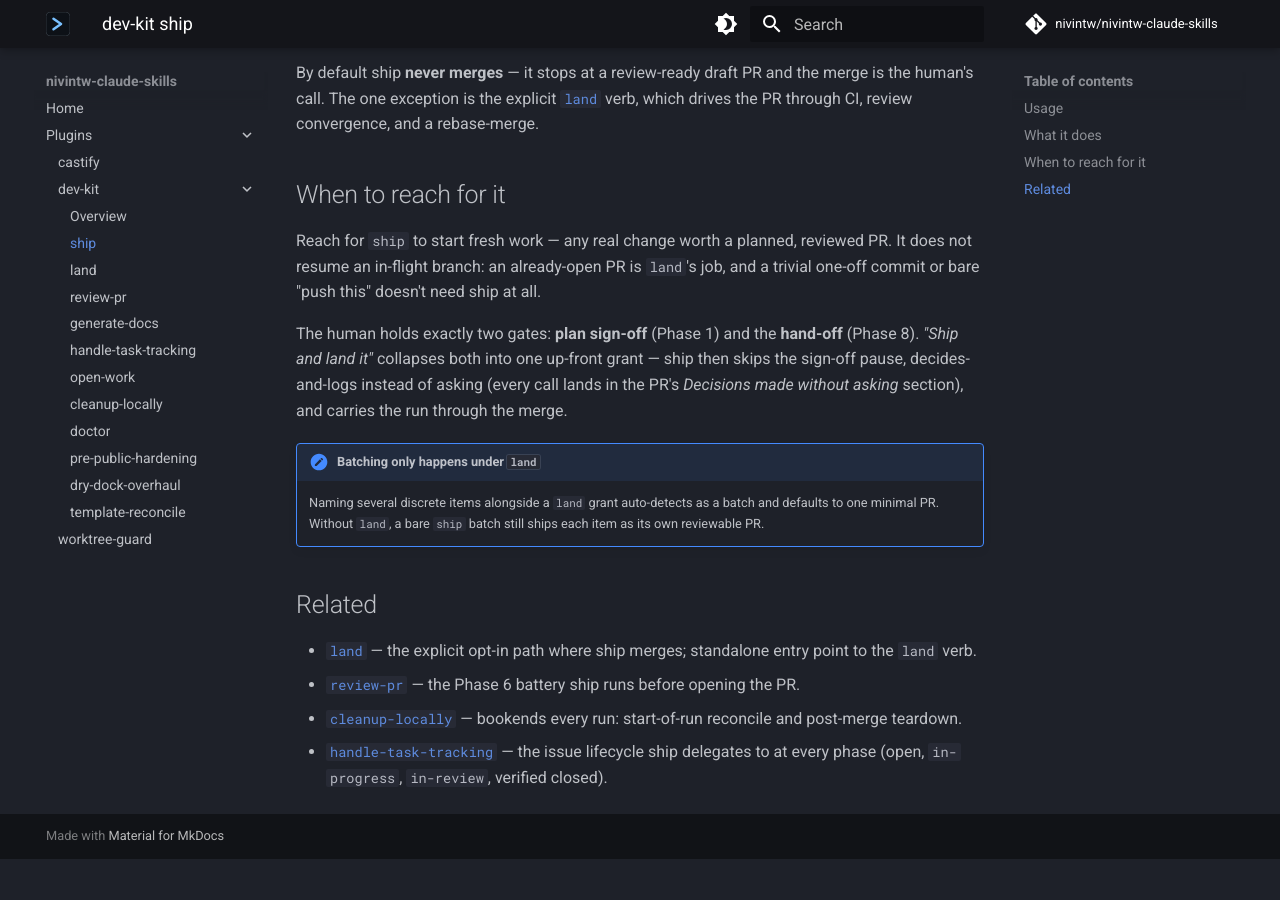
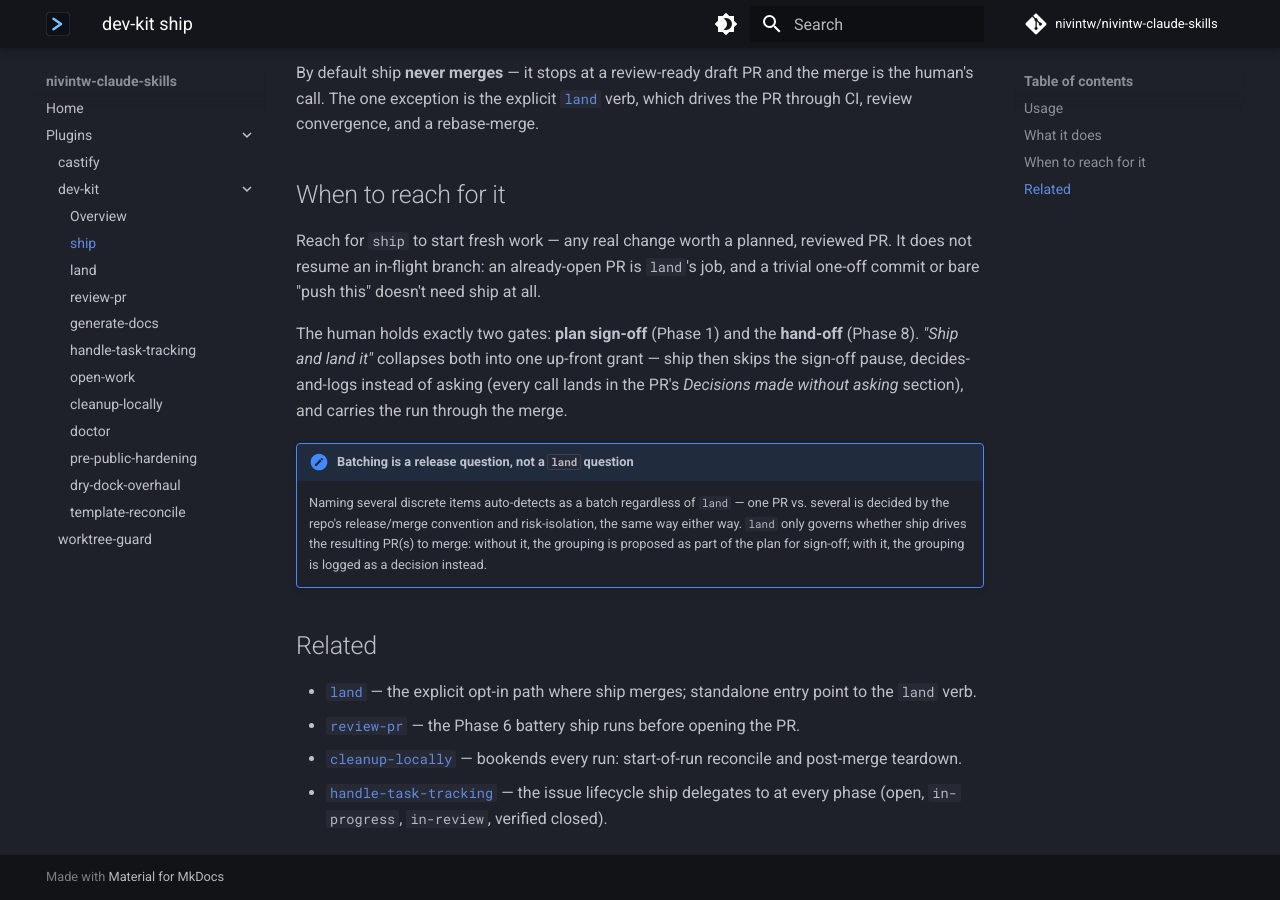
Before and after one commit to nivintw/nivintw-claude-skills, an MkDocs documentation site: the page built from docs/dev-kit/ship.md, in a window 1280 px wide and 900 px high, scrolled down 1176 px. Built offline with MkDocs 1.6.1 and Material for MkDocs 9.7.7, drawn with Linux system fonts in a browser that asks for light colours; nearby versions of some CDN libraries; comment, search, counter and statistics services are not loaded; before the commit the page ends 2035 px from its top, so only the background shows below that.

Commit message:
docs(dev-kit): fix ship.md batching callout to match decoupled land behavior

```diff
--- a/docs/dev-kit/ship.md
+++ b/docs/dev-kit/ship.md
@@ -50,10 +50,12 @@ The human holds exactly two gates: **plan sign-off** (Phase 1) and the **hand-of
 sign-off pause, decides-and-logs instead of asking (every call lands in the PR's *Decisions
 made without asking* section), and carries the run through the merge.
 
-!!! note "Batching only happens under `land`"
-    Naming several discrete items alongside a `land` grant auto-detects as a batch and
-    defaults to one minimal PR. Without `land`, a bare `ship` batch still ships each item as
-    its own reviewable PR.
+!!! note "Batching is a release question, not a `land` question"
+    Naming several discrete items auto-detects as a batch regardless of `land` — one PR vs.
+    several is decided by the repo's release/merge convention and risk-isolation, the same
+    way either way. `land` only governs whether ship drives the resulting PR(s) to merge:
+    without it, the grouping is proposed as part of the plan for sign-off; with it, the
+    grouping is logged as a decision instead.
 
 ## Related
 
```
